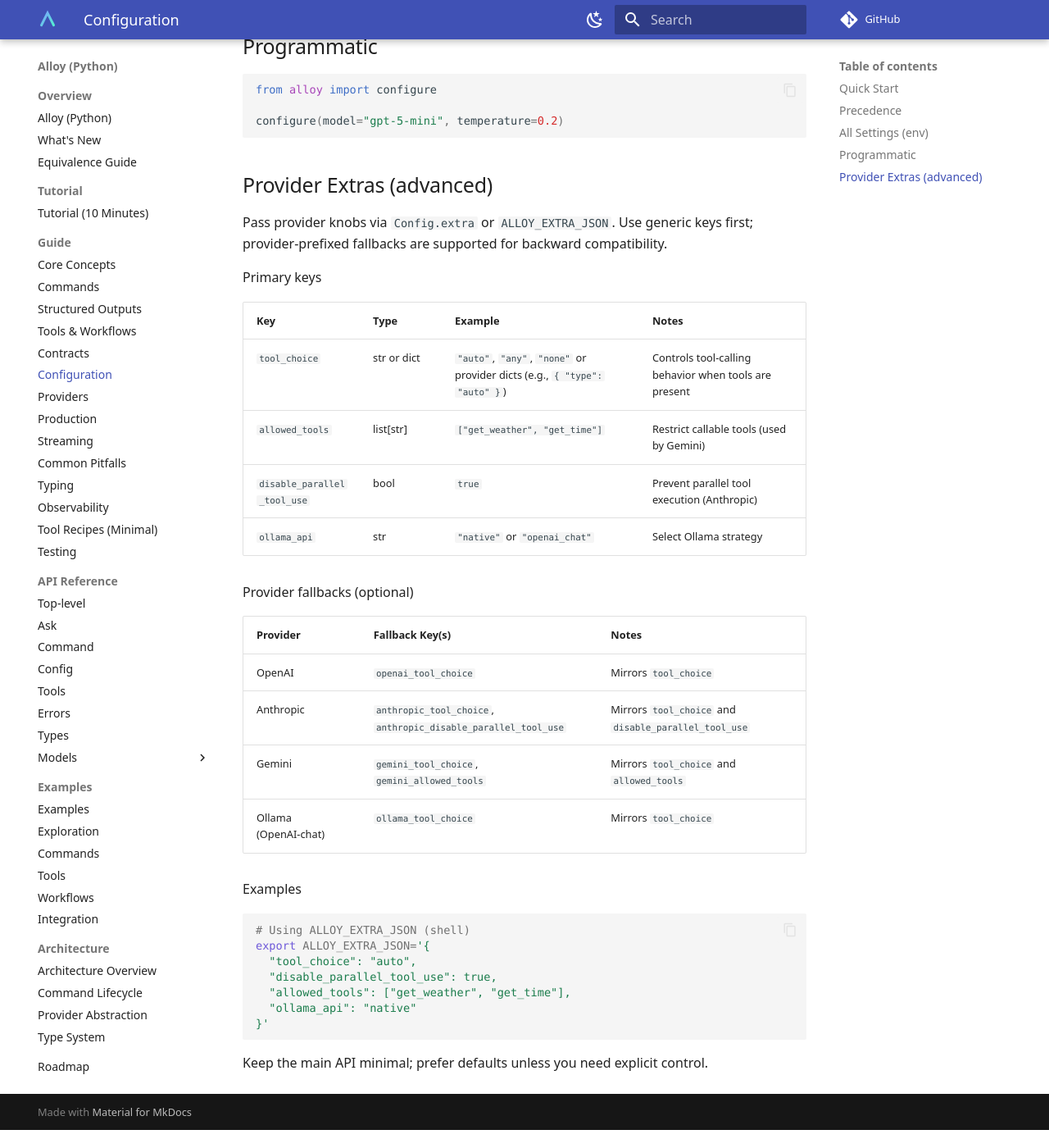
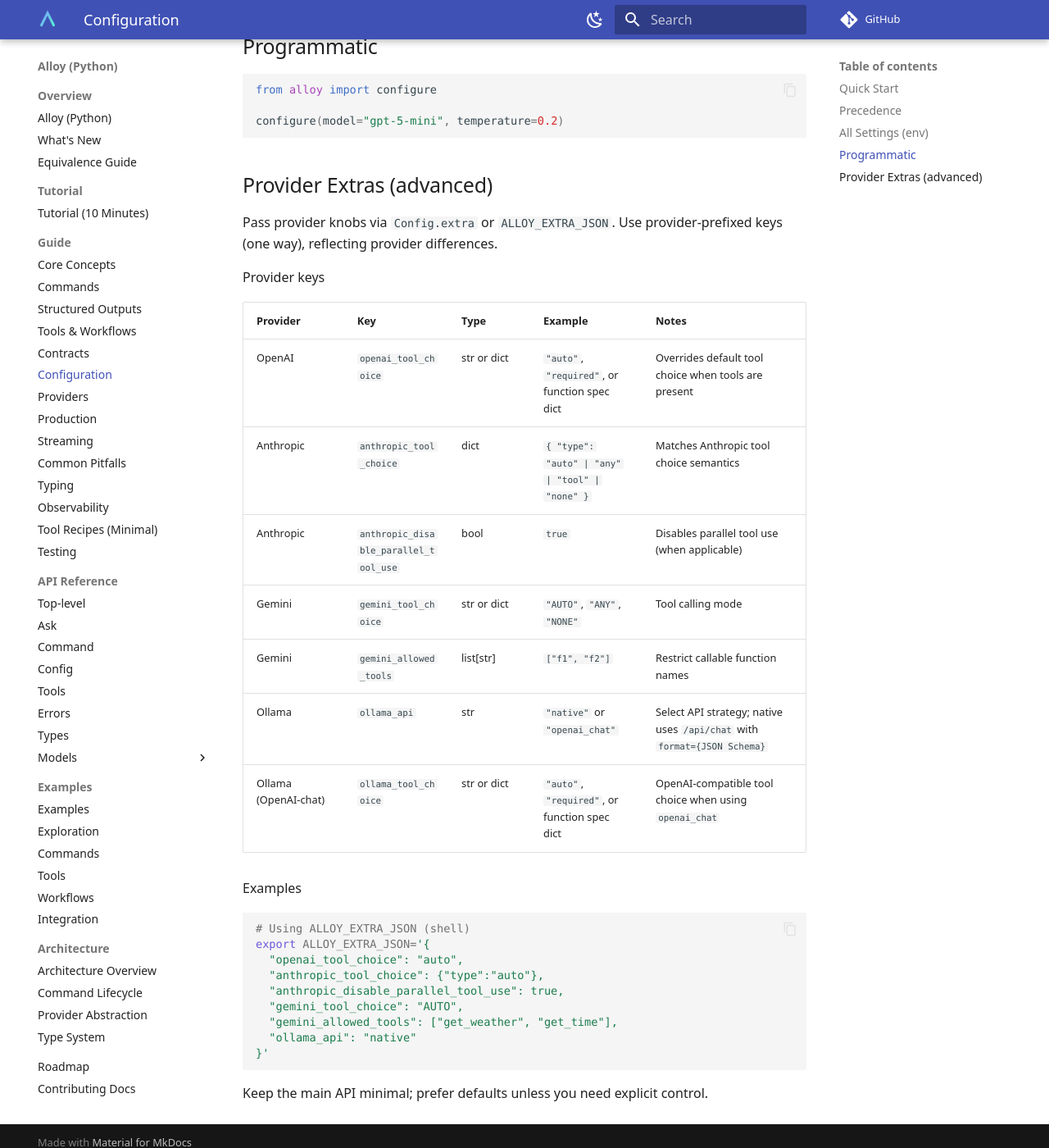
Before and after one commit to lydakis/alloy, an MkDocs documentation site: the page built from docs/guide/configuration.md, in a window 1280 px wide and 1400 px high, scrolled down 1265 px. Shown: the whole window at 82% size. Built offline with MkDocs 1.6.1 and Material for MkDocs 9.7.7, drawn with Linux system fonts in a browser that asks for light colours; comment, search, counter and statistics services are not loaded; before the commit the page ends 2643 px from its top, so only the background shows below that.

Commit message:
refactor(config): enforce provider-prefixed extras only (no generic fallbacks); docs updated with one-way keys

````diff
--- a/docs/guide/configuration.md
+++ b/docs/guide/configuration.md
@@ -41,33 +41,29 @@
 
 ## Provider Extras (advanced)
 
-Pass provider knobs via `Config.extra` or `ALLOY_EXTRA_JSON`. Use generic keys first; provider‑prefixed fallbacks are supported for backward compatibility.
+Pass provider knobs via `Config.extra` or `ALLOY_EXTRA_JSON`. Use provider‑prefixed keys (one way), reflecting provider differences.
 
-Primary keys
+Provider keys
 
-| Key | Type | Example | Notes |
-|-----|------|---------|-------|
-| `tool_choice` | str or dict | `"auto"`, `"any"`, `"none"` or provider dicts (e.g., `{ "type": "auto" }`) | Controls tool-calling behavior when tools are present |
-| `allowed_tools` | list[str] | `["get_weather", "get_time"]` | Restrict callable tools (used by Gemini) |
-| `disable_parallel_tool_use` | bool | `true` | Prevent parallel tool execution (Anthropic) |
-| `ollama_api` | str | `"native"` or `"openai_chat"` | Select Ollama strategy |
-
-Provider fallbacks (optional)
-
-| Provider | Fallback Key(s) | Notes |
-|----------|------------------|-------|
-| OpenAI | `openai_tool_choice` | Mirrors `tool_choice` |
-| Anthropic | `anthropic_tool_choice`, `anthropic_disable_parallel_tool_use` | Mirrors `tool_choice` and `disable_parallel_tool_use` |
-| Gemini | `gemini_tool_choice`, `gemini_allowed_tools` | Mirrors `tool_choice` and `allowed_tools` |
-| Ollama (OpenAI‑chat) | `ollama_tool_choice` | Mirrors `tool_choice` |
+| Provider | Key | Type | Example | Notes |
+|----------|-----|------|---------|-------|
+| OpenAI | `openai_tool_choice` | str or dict | `"auto"`, `"required"`, or function spec dict | Overrides default tool choice when tools are present |
+| Anthropic | `anthropic_tool_choice` | dict | `{ "type": "auto" | "any" | "tool" | "none" }` | Matches Anthropic tool choice semantics |
+| Anthropic | `anthropic_disable_parallel_tool_use` | bool | `true` | Disables parallel tool use (when applicable) |
+| Gemini | `gemini_tool_choice` | str or dict | `"AUTO"`, `"ANY"`, `"NONE"` | Tool calling mode |
+| Gemini | `gemini_allowed_tools` | list[str] | `["f1", "f2"]` | Restrict callable function names |
+| Ollama | `ollama_api` | str | `"native"` or `"openai_chat"` | Select API strategy; native uses `/api/chat` with `format={JSON Schema}` |
+| Ollama (OpenAI‑chat) | `ollama_tool_choice` | str or dict | `"auto"`, `"required"`, or function spec dict | OpenAI‑compatible tool choice when using `openai_chat` |
 
 Examples
 ```bash
 # Using ALLOY_EXTRA_JSON (shell)
 export ALLOY_EXTRA_JSON='{
-  "tool_choice": "auto",
-  "disable_parallel_tool_use": true,
-  "allowed_tools": ["get_weather", "get_time"],
+  "openai_tool_choice": "auto",
+  "anthropic_tool_choice": {"type":"auto"},
+  "anthropic_disable_parallel_tool_use": true,
+  "gemini_tool_choice": "AUTO",
+  "gemini_allowed_tools": ["get_weather", "get_time"],
   "ollama_api": "native"
 }'
 ```
````
Also changed, not shown: 4 other files.
